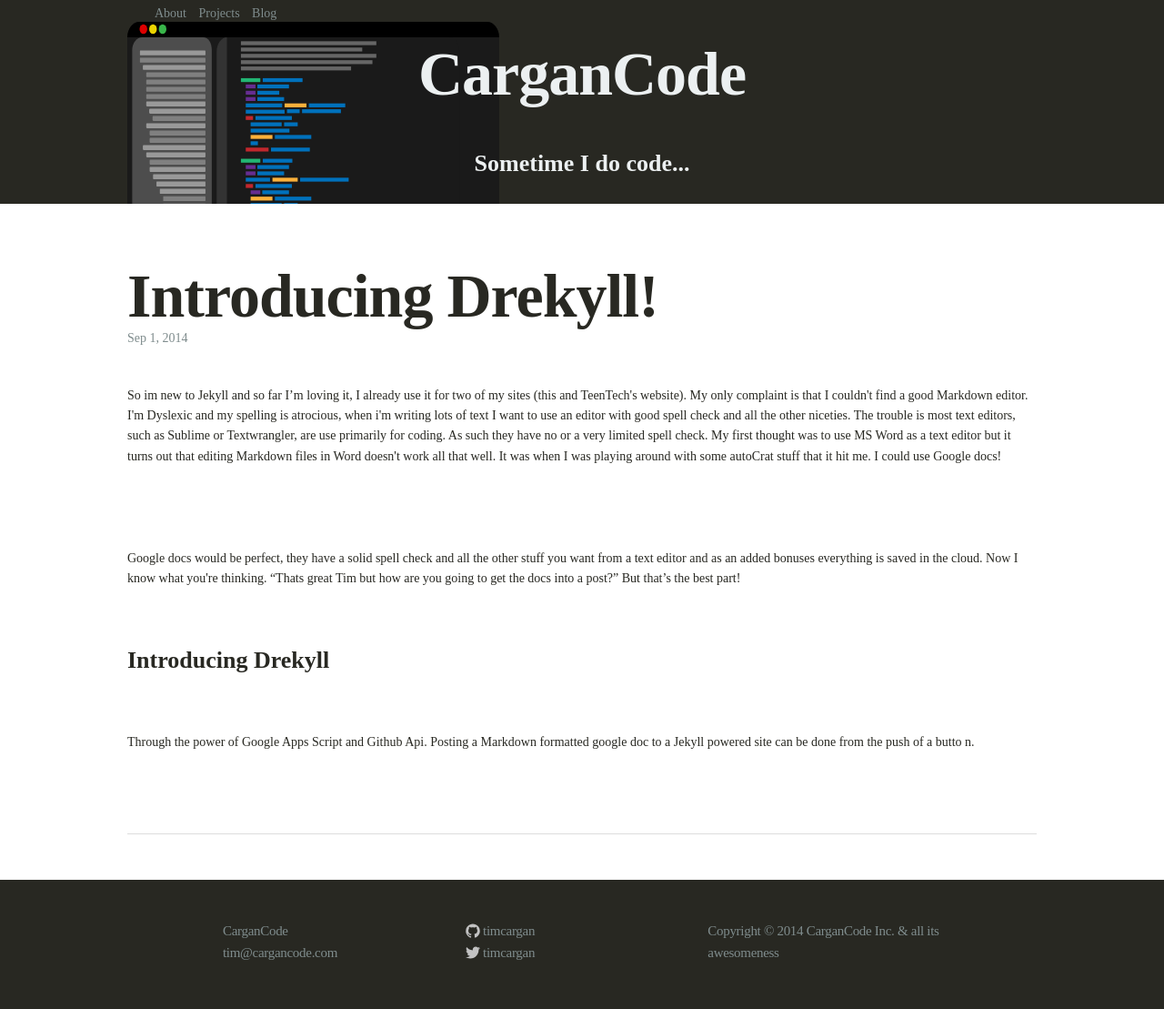
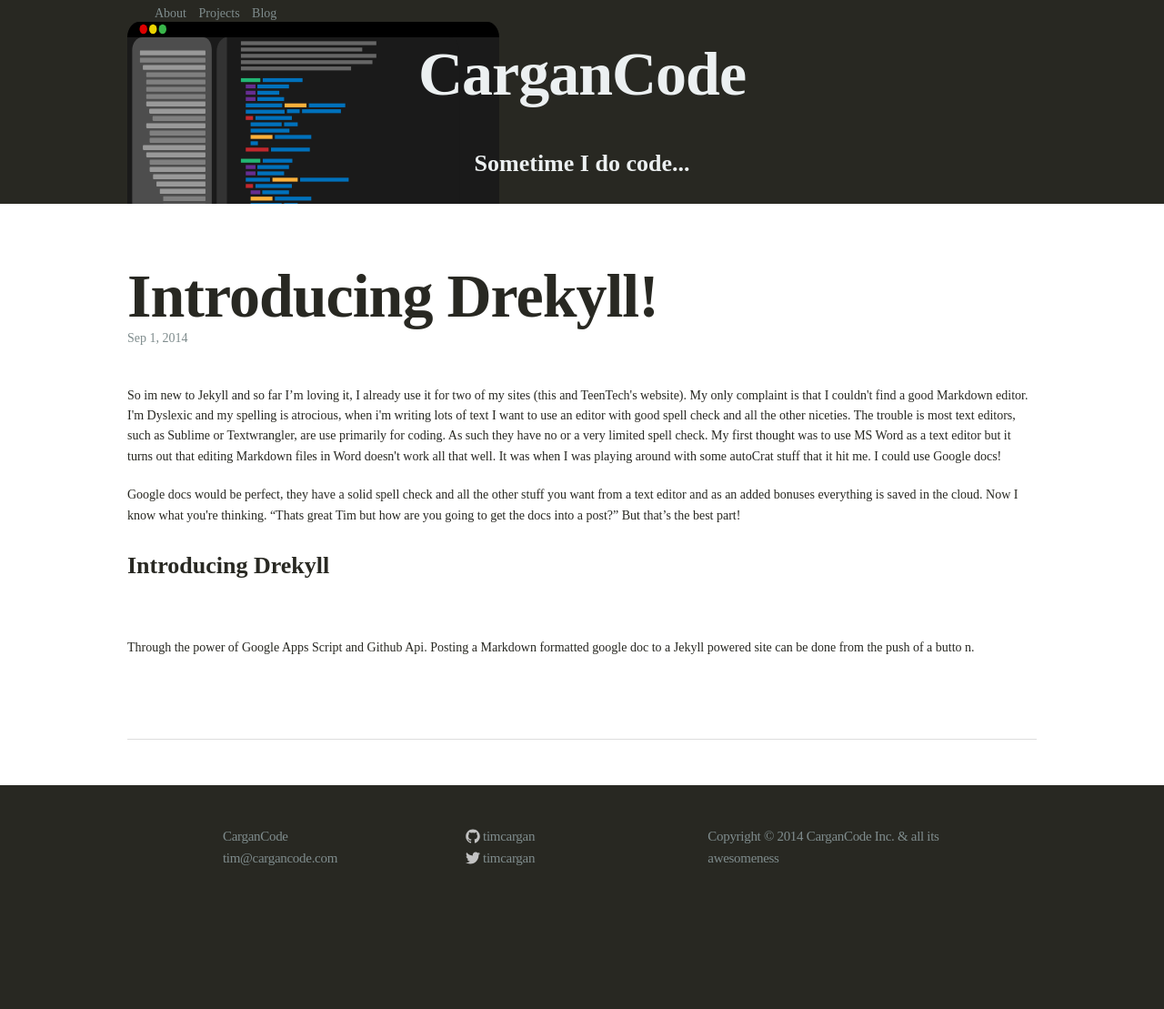
Before and after one commit to CarganCode/CarganCode.github.io, a Jekyll site: the page built from _posts/2014-9-1-Introducing_Drekyll!.md, in a window 1280 px wide. Shown: the whole page at 91% size. Built offline with Jekyll 4.4.1, drawn with Linux system fonts in a browser that asks for light colours; after the commit the page ends 1005 px from its top, so only the background shows below that.

Commit message:
Updating: Introducing Drekyll!

```diff
--- a/_posts/2014-9-1-Introducing_Drekyll!.md
+++ b/_posts/2014-9-1-Introducing_Drekyll!.md
@@ -6,36 +6,27 @@
 categories: project
 tags: Apps-Script Code Drekyll Github Project
 ---
-<body class="c3">
+<body class="c0">
 	<p style="widows:2;orphans:2;direction:ltr">
 		<span>So im new to Jekyll and so far I’m loving it, I already use it for two of my sites (this and TeenTech's website). My only complaint is that I couldn't find a good Markdown editor. I'm Dyslexic and my spelling is atrocious, when i'm writing lots of text I want to use an editor with good spell check and all the other niceties. The trouble is most text editors, such as Sublime or Textwrangler, are use primarily for coding. As such they have no or a very limited spell check. My first thought was to use MS Word as a text editor but it turns out that editing Markdown files in Word doesn't work all that well. It was when I was playing around with some autoCrat stuff that it hit me. I could use Google docs!</span>
-	</p>
-	<p style="widows:2;orphans:2;height:11pt;direction:ltr">
-		<span />
-	</p>
-	<p style="widows:2;orphans:2;height:11pt;direction:ltr">
-		<span style="font-size:12pt;background-color:#333333;font-family:&quot;Consolas&quot;" />
 	</p>
 	<p style="widows:2;orphans:2;direction:ltr">
 		<span>Google docs would be perfect, they have a solid spell check and all the other stuff you want from a text editor and as an added bonuses everything is saved in the cloud. Now I know what you're thinking. “Thats great Tim but how are you going to get the docs into a post?” But that’s the best part!</span>
 	</p>
-	<p style="widows:2;orphans:2;height:11pt;direction:ltr">
-		<span />
-	</p>
 	<h3 style="widows:2;orphans:2;direction:ltr;page-break-after:avoid">
 				<span>Introducing Drekyll</span>
 	</h3>
-	<p style="widows:2;orphans:2;height:11pt;direction:ltr">
+	<p style="widows:2;orphans:2;direction:ltr;height:11pt">
 		<span />
 	</p>
 	<p style="widows:2;orphans:2;direction:ltr">
 		<span>Through the power of Google Apps Script and Github Api. Posting a Markdown formatted google doc to a Jekyll powered site can be done from the push of a butto</span>
 		<span>n.</span>
 	</p>
-	<p style="widows:2;orphans:2;height:11pt;direction:ltr">
+	<p style="widows:2;orphans:2;direction:ltr;height:11pt">
 		<span style="text-decoration:underline" />
 	</p>
-	<p style="widows:2;orphans:2;height:11pt;direction:ltr">
+	<p style="widows:2;orphans:2;direction:ltr;height:11pt">
 		<span style="text-decoration:underline" />
 	</p>
 </body>
```
